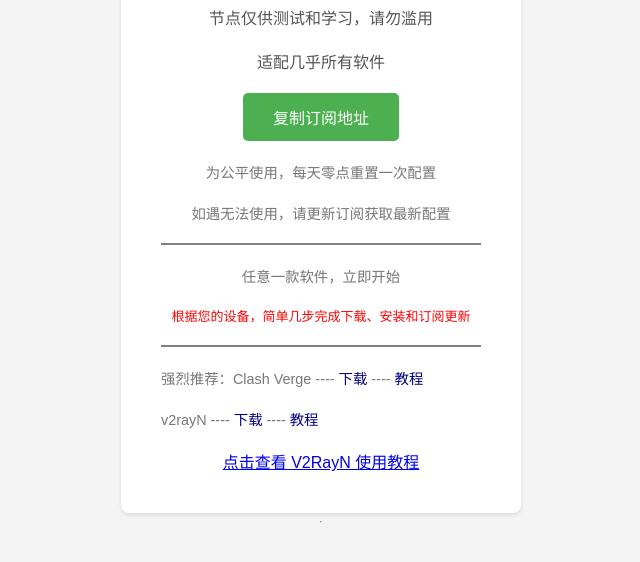
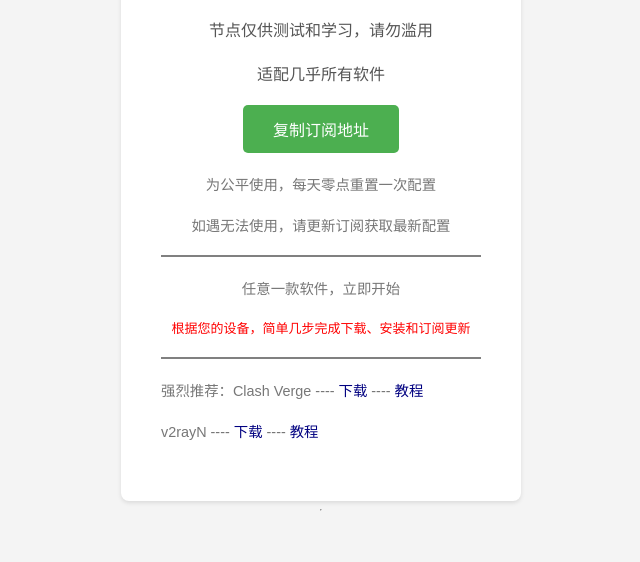
Before and after one commit to Jackliu19892609/Jackliu19892609.github.io, a plain HTML site: page index.html in a window 1280 px wide. Shown: the part 224-786 px from the top of the page, without its empty margins (319-959 px from the left). Drawn offline with Linux system fonts and the light colour scheme.

Commit message:
Update index.html

```diff
--- a/index.html
+++ b/index.html
@@ -106,10 +106,7 @@
         <a href="https://github.com/2dust/v2rayN/tags" target="_blank" style="text-decoration: none; color: navy;">下载</a>
    ----
       <a href="https://xtrojan.org/client/latest-v2rayn-quick-start.html" target="_blank" style="text-decoration: none; color: navy;">教程</a></p>
-     <!-- 添加链接 -->
-        <div class="link-container">
-            <a href="v2rayn_using.html">点击查看 V2RayN 使用教程</a>
-        </div>
+
     </div>
 <hr>
     <script>
```
